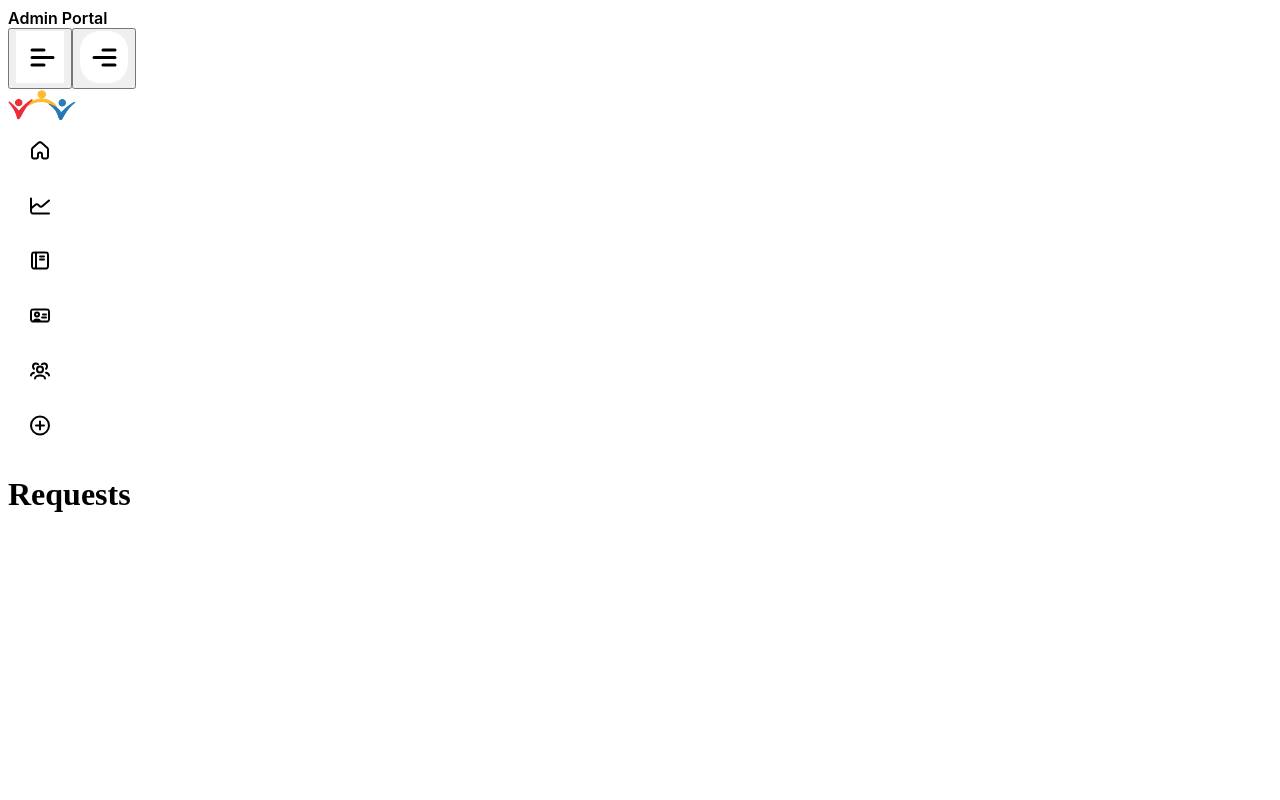
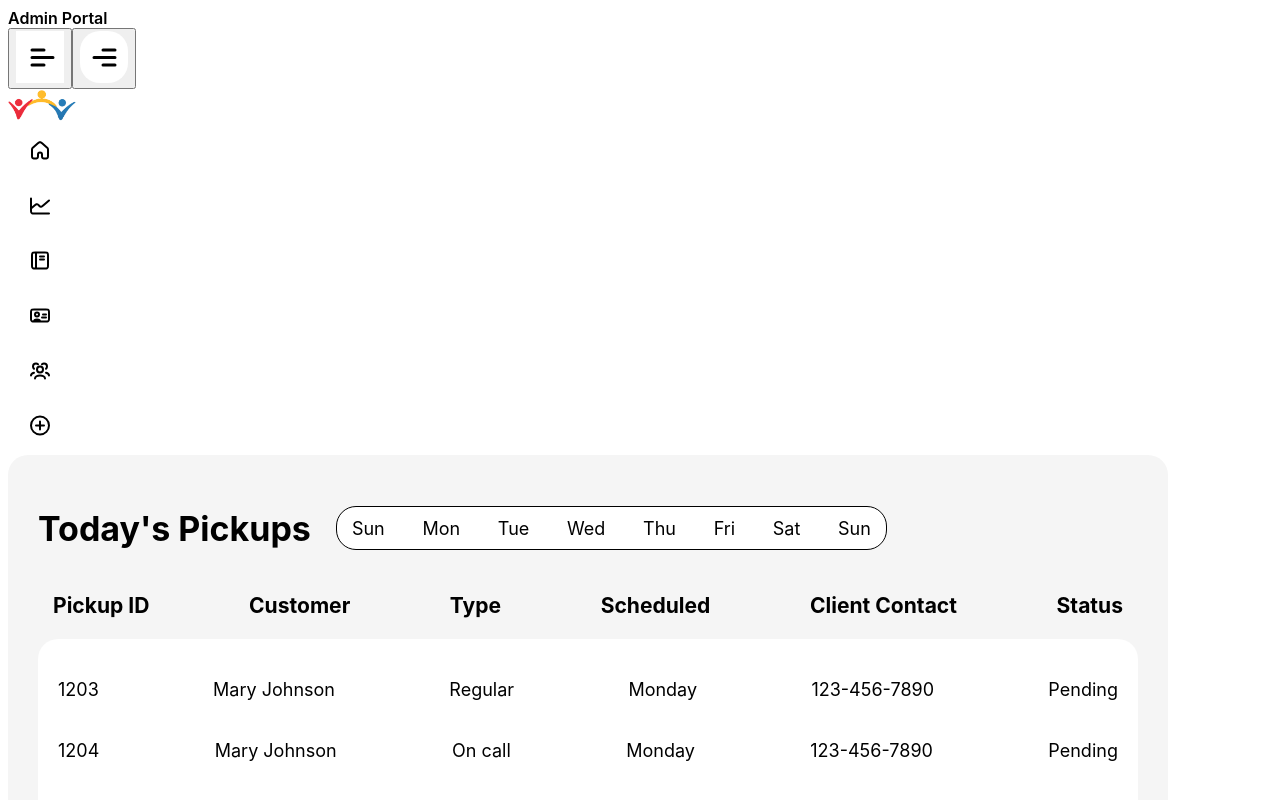
Before and after one commit to ubcmotion/united-we-can, a Next.js app in the folder apps/web/web/: page /requests in a window 1280 px wide. Shown: the top 800 px of the page. Built offline with nearby package versions, Linux system fonts and the light colour scheme.

Commit message:
feat: added todaysPickups table to pickups page

```diff
--- a/apps/web/web/src/app/requests/page.tsx
+++ b/apps/web/web/src/app/requests/page.tsx
@@ -1,7 +1,9 @@
+import TodaysPickups from "../components/TodaysPickups";
+
 export default function Requests() {
   return (
     <>
-      <h1>Requests</h1>
+      <TodaysPickups/>
     </>
   );
 }
```
